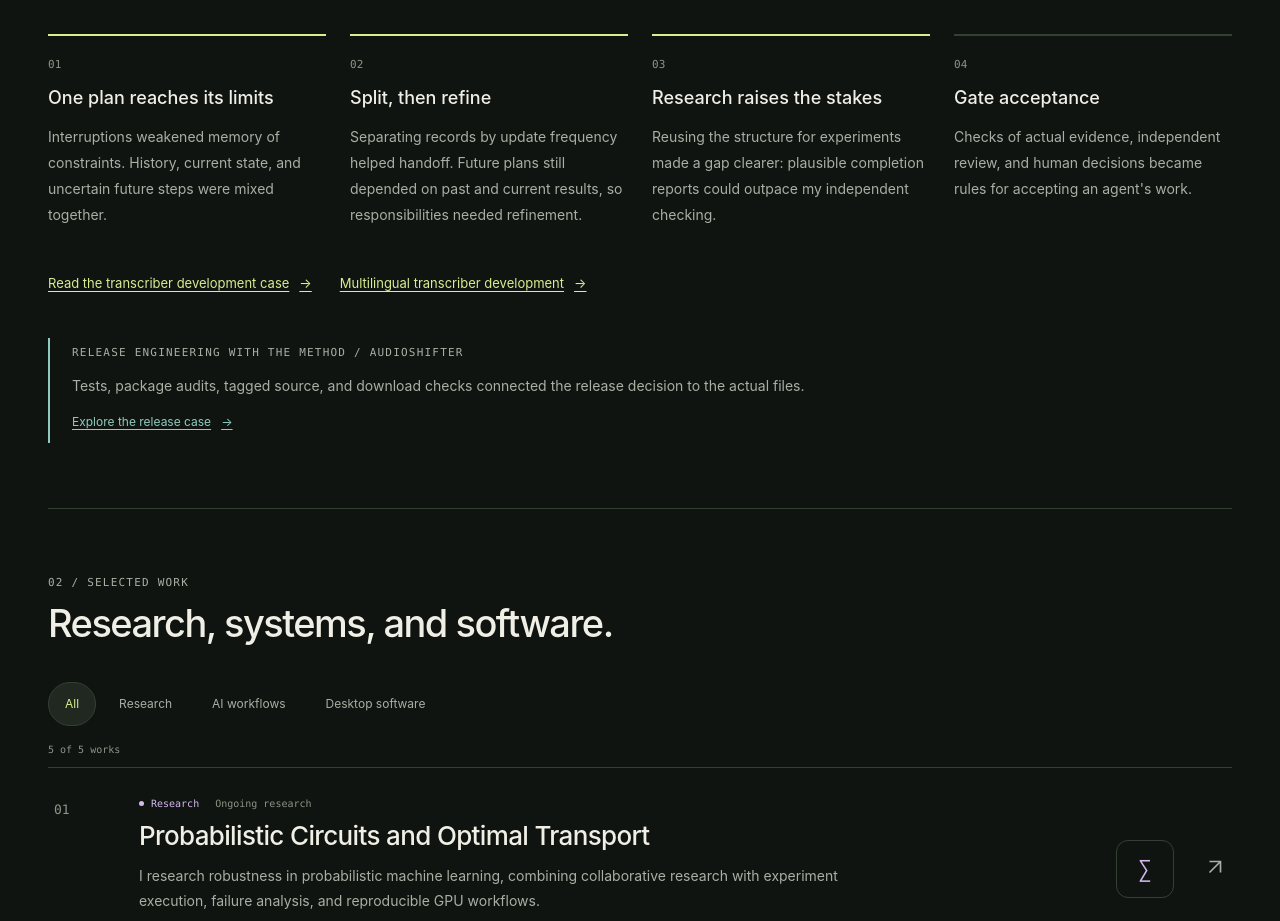
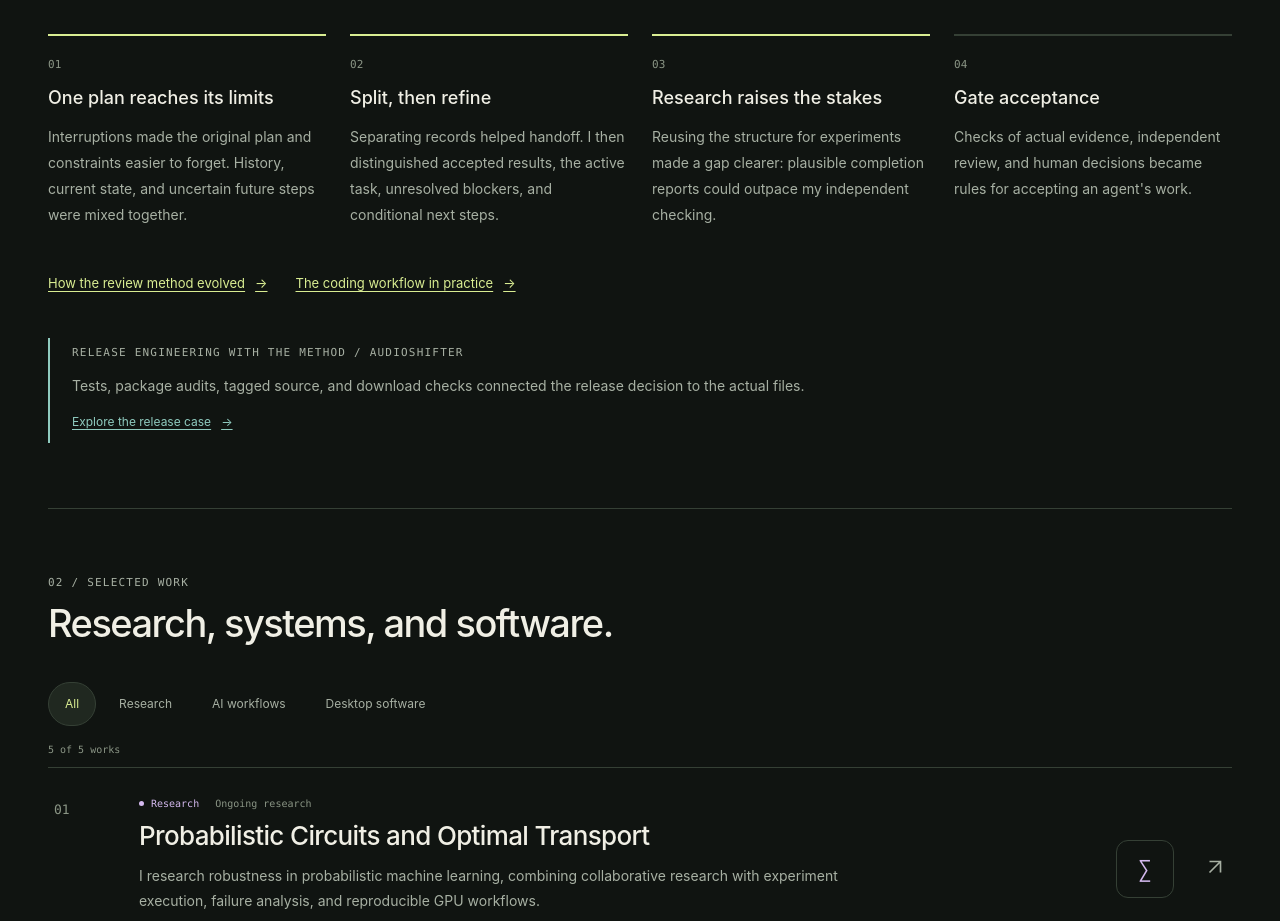
Before and after one commit to smter6626/yeming-portfolio, a Next.js app: page / in a window 1280 px wide. Shown: the part 949-1870 px from the top of the page. Built offline with nearby package versions, Linux system fonts and the light colour scheme.

Commit message:
Clarify workflow refinements and distinguish case entry points

```diff
--- a/src/components/pages/HomePage.tsx
+++ b/src/components/pages/HomePage.tsx
@@ -22,13 +22,13 @@ export default function HomePage({ locale }: { locale: Locale }) {
     { title: "Engineering practice", body: "Recoverable execution, local tools, and release checks.", link: "Explore the coding system", id: "1pcloop" },
   ];
   const evolution = zh ? [
-    { title: "单份计划的局限", body: "反复中断与恢复，让记忆和约束退化；历史、当前状态与不确定的未来步骤又混在一起。" },
-    { title: "拆分后继续改进", body: "按更新频率分开文档改善了接手，但未来计划仍依赖过去与当前，职责需要进一步明确。" },
+    { title: "单份计划的局限", body: "反复中断与恢复，使原有计划和约束容易被遗忘；历史、当前状态与不确定的未来步骤又混在一起。" },
+    { title: "拆分后继续改进", body: "按更新频率分开文档改善了接手，再进一步区分已验收结果、当前任务、未解决阻碍和条件性后续计划。" },
     { title: "研究任务放大问题", body: "结构复用于研究实验后，合理的完成报告仍不能替代我来不及逐次做的独立验证。" },
     { title: "为验收加入关口", body: "从实际证据、独立审查到人工判断，逐步形成接受智能体结果的规则。" },
   ] : [
-    { title: "One plan reaches its limits", body: "Interruptions weakened memory of constraints. History, current state, and uncertain future steps were mixed together." },
-    { title: "Split, then refine", body: "Separating records by update frequency helped handoff. Future plans still depended on past and current results, so responsibilities needed refinement." },
+    { title: "One plan reaches its limits", body: "Interruptions made the original plan and constraints easier to forget. History, current state, and uncertain future steps were mixed together." },
+    { title: "Split, then refine", body: "Separating records helped handoff. I then distinguished accepted results, the active task, unresolved blockers, and conditional next steps." },
     { title: "Research raises the stakes", body: "Reusing the structure for experiments made a gap clearer: plausible completion reports could outpace my independent checking." },
     { title: "Gate acceptance", body: "Checks of actual evidence, independent review, and human decisions became rules for accepting an agent's work." },
   ];
@@ -69,8 +69,8 @@ export default function HomePage({ locale }: { locale: Locale }) {
         <span className={styles.index}>0{index + 1}</span><h3>{step.title}</h3><p>{step.body}</p>
       </li>)}</ol>
       <div className={styles.storyLinks}>
-        <Link href={projectLink("governance", "approach")}>{zh ? "阅读转写器的开发演化案例" : "Read the transcriber development case"} <span aria-hidden="true">-&gt;</span></Link>
-        <Link href={projectLink("1pcloop", "practice")}>{zh ? "编程流程中的多语言开发任务" : "Multilingual transcriber development"} <span aria-hidden="true">-&gt;</span></Link>
+        <Link href={projectLink("governance", "approach")}>{zh ? "审查方法如何演化" : "How the review method evolved"} <span aria-hidden="true">-&gt;</span></Link>
+        <Link href={projectLink("1pcloop", "practice")}>{zh ? "编程流程的实际运行" : "The coding workflow in practice"} <span aria-hidden="true">-&gt;</span></Link>
       </div>
       <aside className={styles.releaseCase} aria-label={zh ? "工程实践案例" : "Engineering case"}>
         <p className="eyebrow">{zh ? "同一方法的发布实践 / AudioShifter" : "Release engineering with the method / AudioShifter"}</p>
```
